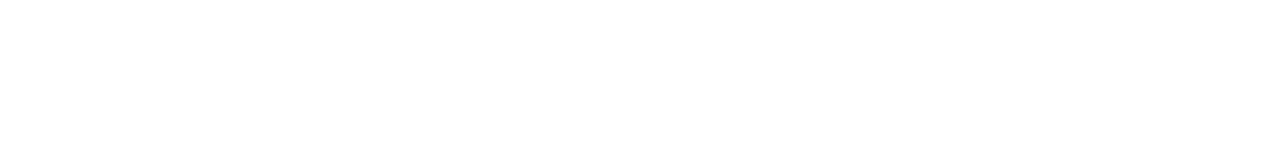
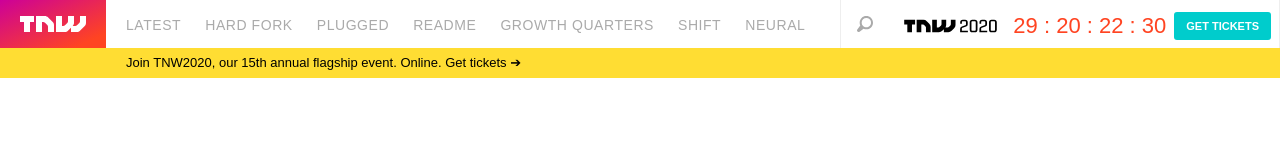
Before and after one commit to hbmatt/tnw-clone, a plain HTML site: page index.html in a window 1280 px wide. Drawn offline with Linux system fonts and the light colour scheme.

Commit message:
Style navbar

```diff
--- a/index.html
+++ b/index.html
@@ -9,14 +9,39 @@
 
 <body>
   <nav id="navbar">
-    <div class="logo"></div>
-    <div class="navlinks"></div>
-    <div class="search"></div>
-    <div class="countdown"></div>
+    <div class="navleft">
+      <div class="logo">
+        <a href="/"><img src="images/logo.svg"></a>
+      </div>
+      <div class="navlinks">
+        <a class="link-item" href="/">LATEST</a>
+        <a class="link-item" href="/">HARD FORK</a>
+        <a class="link-item" href="/">PLUGGED</a>
+        <a class="link-item" href="/">README</a>
+        <a class="link-item" href="/">GROWTH QUARTERS</a>
+        <a class="link-item" href="/">SHIFT</a>
+        <a class="link-item" href="/">NEURAL</a>
+      </div>
+    </div>
 
-    <div class="tickets"></div>
+    <div class="navright">
+      <div class="search">
+        <img src="images/search.svg">
+      </div>
+      <div class="countdown">
+        <img src="images/tnw2020.svg">
+        <p>29 : 20 : 22 : 30</p>
+        <a class="btn" href="/">GET TICKETS</a>
+      </div>
+    </div>
   </nav>
 
+  <div class="tickets">
+    <a href="/">
+      Join TNW2020, our 15th annual flagship event. Online. Get tickets ➔	</a>
+  </div>
+
+  <main id="main">
     <section id="featured">
       <div class="primary-article"></div>
       <div class="secondary-article"></div>
@@ -56,6 +81,7 @@
       <div class="deal"></div>
       <div class="deal"></div>
     </section>
+  </main>
 
   <footer id="footer">
     <div class="footer-nav"></div>
--- a/stylesheets/style.css
+++ b/stylesheets/style.css
@@ -0,0 +1,125 @@
+body {
+  font-family: Arial, Helvetica, sans-serif;
+  font-size: 14px;
+  color: #555;
+  line-height: 1.5;
+}
+
+* {
+  box-sizing: border-box;
+}
+
+a {
+  color: #f42;
+  text-decoration: none;
+}
+
+a:hover {
+  color: #000;
+}
+
+#navbar {
+  width: 100%;
+  height: 48px;
+  position: fixed;
+  left: 0;
+  top: 0;
+  background-color: #fff;
+  display: flex;
+  flex-direction: row;
+  justify-content: space-between;
+}
+
+.navleft {
+  display: flex;
+}
+
+.navright {
+  display: flex;
+}
+
+.logo {
+  background: linear-gradient(to right bottom, rgb(204, 0, 153), rgb(255, 68, 34) 85%);
+  height: 48px;
+  width: 106px;
+  padding: 16px 20px;
+}
+
+.navlinks {
+  display: flex;
+  justify-self: flex-start;
+}
+
+.link-item {
+  padding: 18px 12px 0;
+  font-weight: 500;
+  text-transform: uppercase;
+  color: #aaa;
+  display: block;
+  height: 48px;
+  letter-spacing: .04em;
+  line-height: 1;
+}
+
+.link-item:first-child {
+  padding-left: 20px;
+}
+
+.search {
+  border-left: 1px solid #eee;
+  display: block;
+  height: 48px;
+  width: 48px;
+  padding: 16px;
+}
+
+.countdown {
+  border-right: 1px solid #eee;
+  padding-right: 8px;
+  display: flex;
+  align-items: center;
+  line-height: 48px;
+  align-self: baseline;
+}
+
+.countdown img {
+  display: inline-block;
+  width: 125px;
+  vertical-align: middle;
+}
+
+.countdown p {
+  font-size: 22px;
+  color: #f42;
+  font-weight: 500;
+  line-height: 46px;
+  margin-right: 8px;
+}
+
+.countdown .btn {
+  background-color: #0cc;
+  color: #fff;
+  font-weight: 700;
+  text-transform: uppercase;
+  border-radius: 3px;
+  display: inline-block;
+  line-height: 28px;
+  height: 28px;
+  padding: 0 12px;
+  font-size: 11px;
+}
+
+.tickets {
+  position: fixed;
+  top: 48px;
+  height: 30px;
+  width: 100%;
+  background: #fd3;
+  line-height: 30px;
+  font-size: 13px;
+  padding-left: 126px;
+}
+
+.tickets a {
+  color: #000;
+}
```
Also changed, not shown: images/logo.svg (added), images/search.svg (added), images/tnw2020.svg (added). Lines whose indentation alone changed are shown as unchanged.
